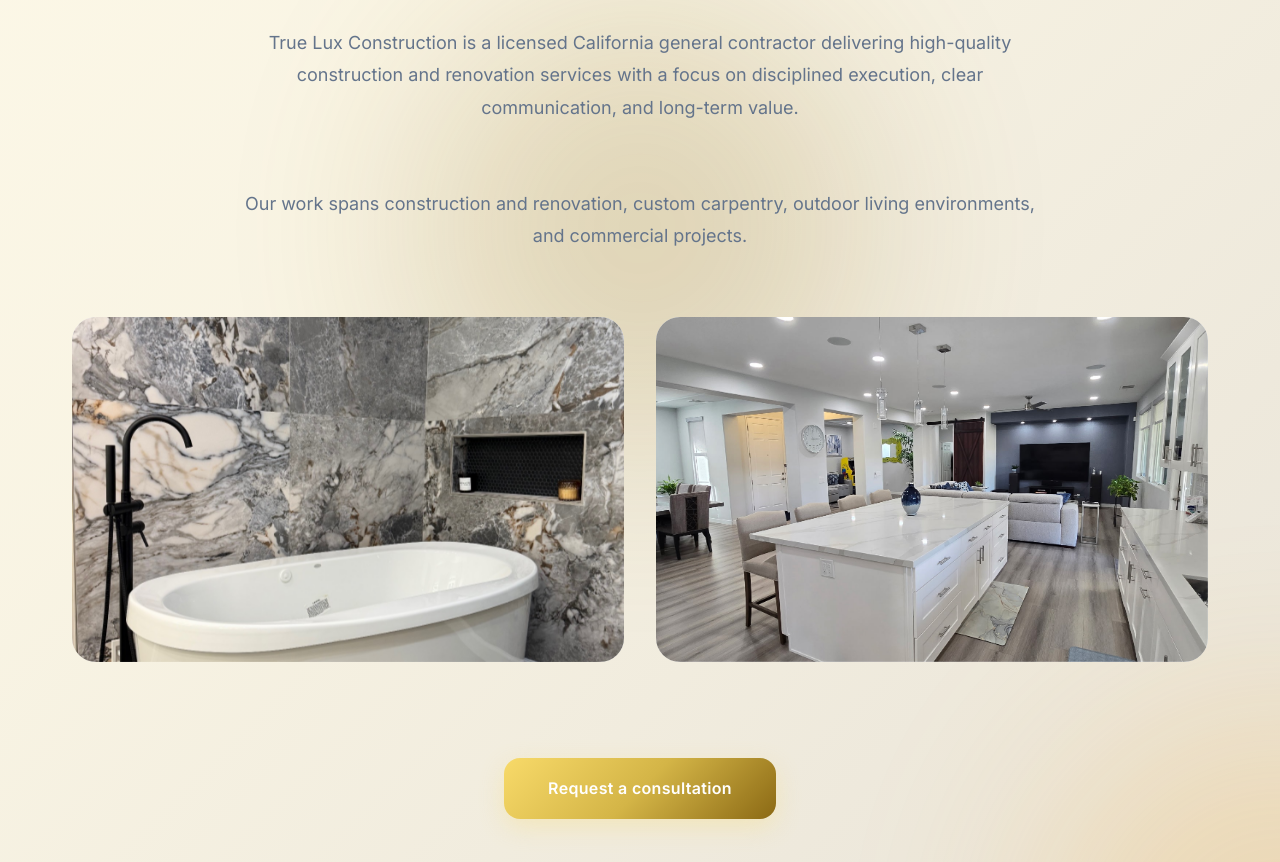
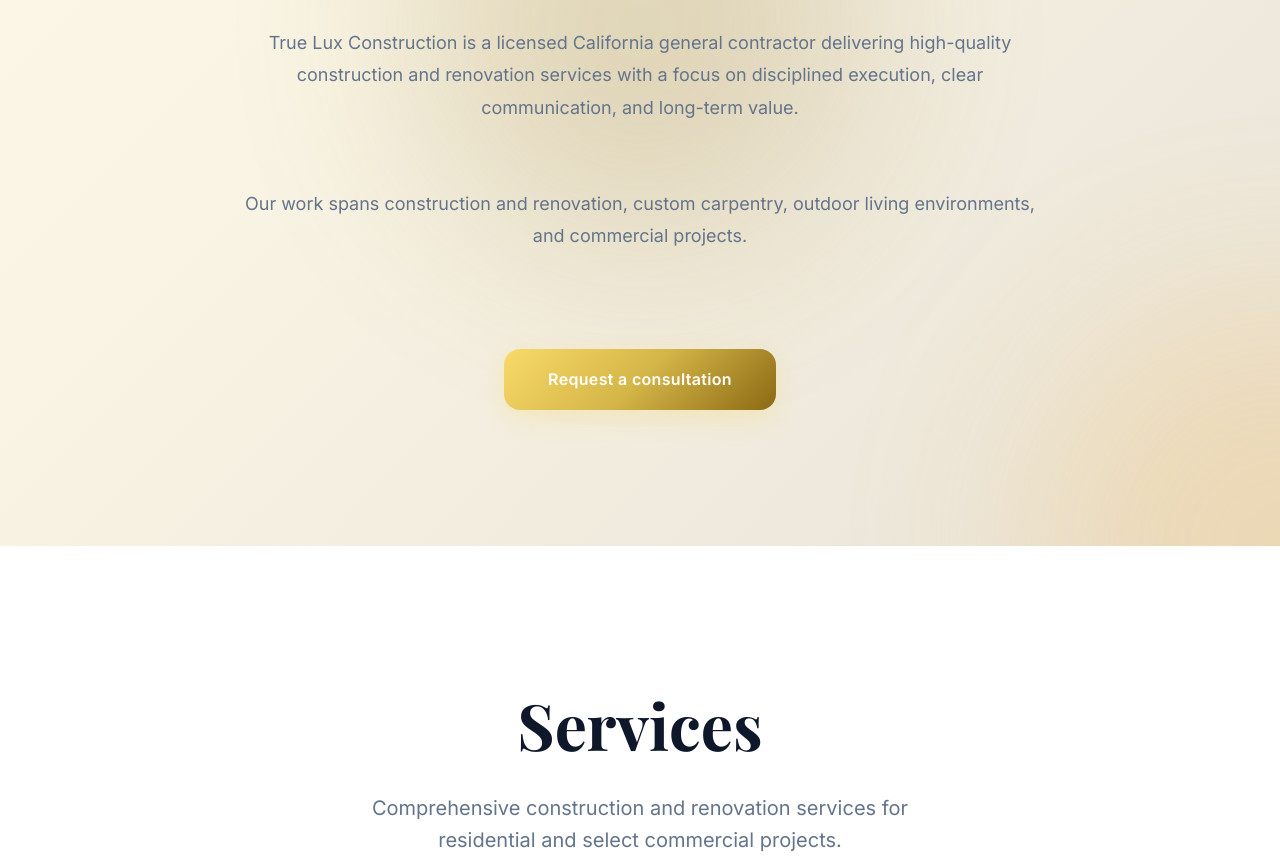
Before and after one commit to Lcedeno14/TrueLux, a website built with Vite: page index.html in a window 1280 px wide. Shown: the part 498-1360 px from the top of the page. Built offline with nearby package versions, Linux system fonts and the light colour scheme.

Commit message:
Remove photos from home section

```diff
--- a/index.html
+++ b/index.html
@@ -63,18 +63,6 @@
             <!-- Scope Overview -->
             <div class="home-scope">
                 <p class="scope-text">Our work spans construction and renovation, custom carpentry, outdoor living environments, and commercial projects.</p>
-            </div>
-
-            <!-- Visual Proof -->
-            <div class="home-visual">
-                <div class="visual-grid">
-                    <div class="visual-item">
-                        <img src="/projects/IMG_4880.jpeg" alt="Finished residential space" class="visual-image" loading="lazy">
-                    </div>
-                    <div class="visual-item">
-                        <img src="/projects/155480591355505790.JPG" alt="Finished exterior space" class="visual-image" loading="lazy">
-                    </div>
-                </div>
             </div>
 
             <!-- Final Invitation -->
```
